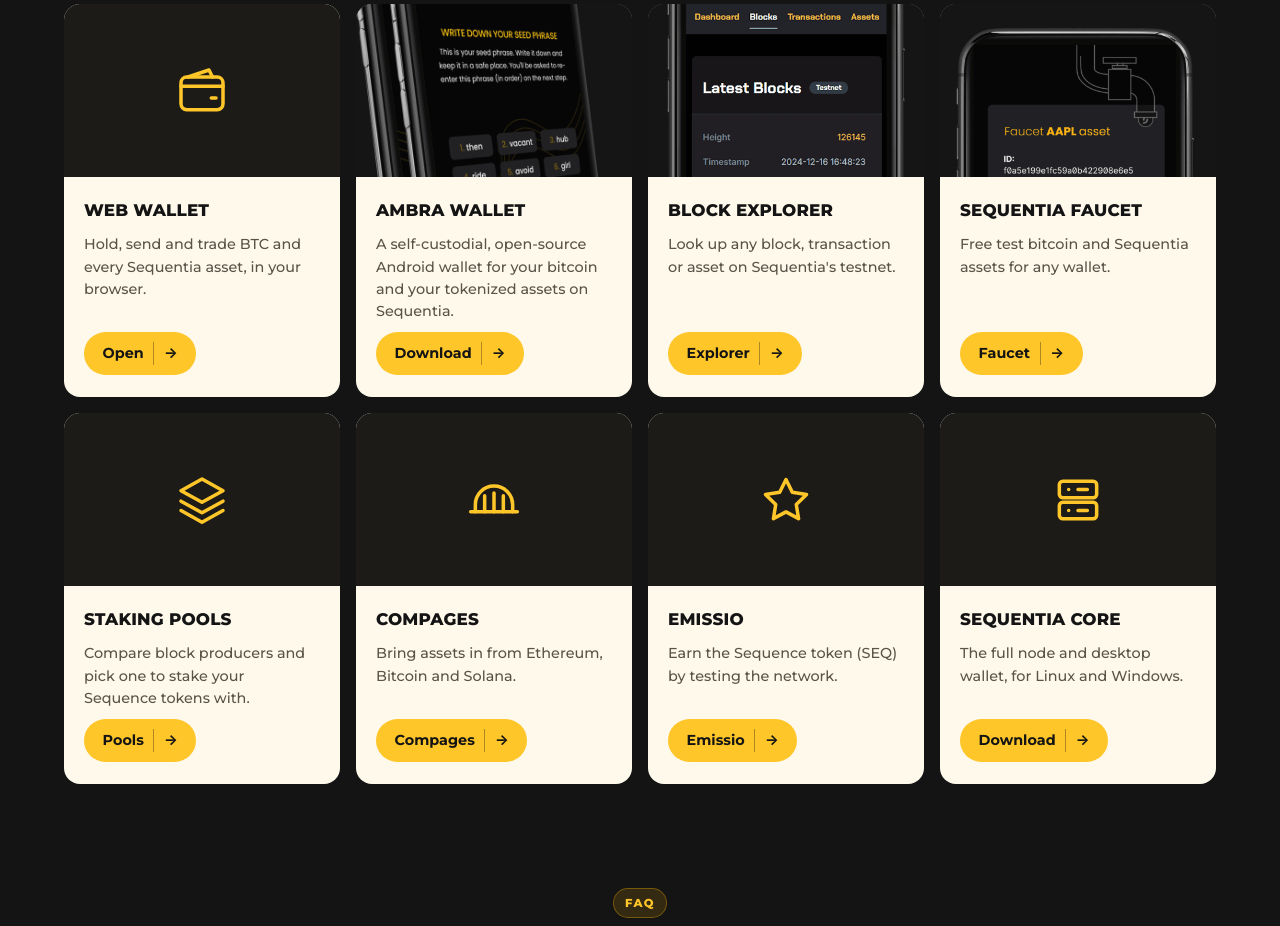
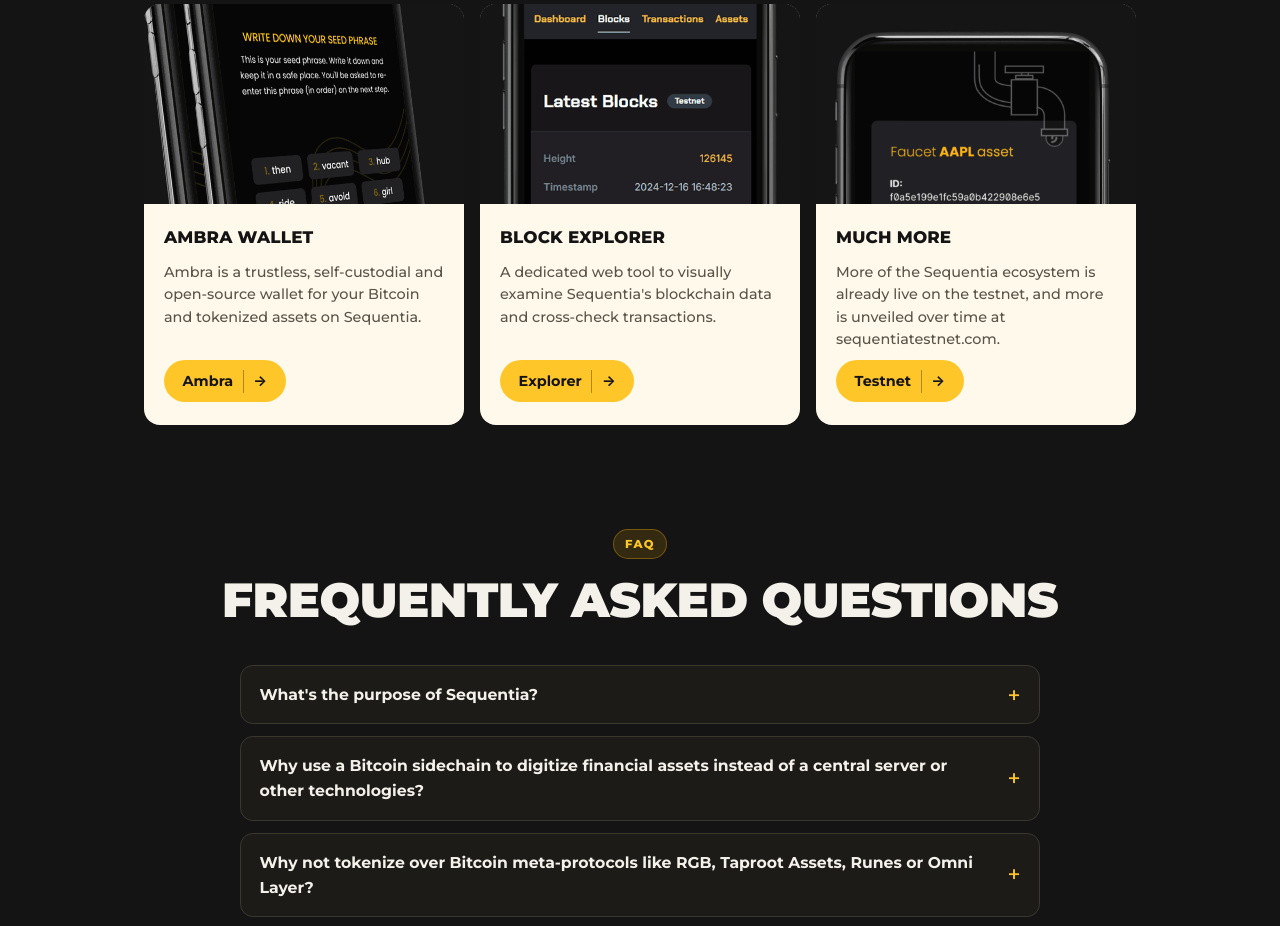
Before and after one commit to ConcatenaLabs/sequentia-site, an Astro site: page / in a window 1280 px wide. Shown: the part 1976-2902 px from the top of the page. Built offline with nearby package versions, Linux system fonts and the light colour scheme; Astro itself is replaced by a stand-in of ours.

Commit message:
site: three ecosystem cards, Ambra on its own site
The testnet ecosystem shows three cards, as the original page did: the
Ambra wallet, the block explorer, and Much more (with the faucet's
picture), which points at the testnet where the rest is unveiled over
time. Ambra's card and the FAQ link to Ambra's site on concatenalabs.com,
which carries its download.

```diff
--- a/src/data/faq.ts
+++ b/src/data/faq.ts
@@ -1,6 +1,6 @@
 // The questions on the home page. Each answer is HTML; keep it to what is true of Sequentia as it
 // runs now, and link docs.sequentia.io for depth.
-import { DOCS, TESTNET } from '../site';
+import { DOCS, TESTNET, CONCATENA } from '../site';
 
 export interface Faq {
   q: string;
@@ -99,8 +99,8 @@ export const FAQ: Faq[] = [
     a: `<p>Ambra is the wallet Concatena Labs builds for Sequentia, and its reference for what a
       Sequentia wallet should be. One recovery phrase holds bitcoin on Bitcoin and assets on Sequentia
       side by side, and fees can be paid in the asset being sent.</p>
-      <p>Ambra for Android runs on Bitcoin testnet4 and the Sequentia testnet. Download it from the
-      <a href="${TESTNET}/download/core/">testnet download page</a>.</p>`,
+      <p>Ambra for Android runs on Bitcoin testnet4 and the Sequentia testnet. Download it from
+      <a href="${CONCATENA}/ambra/">Ambra's site</a>.</p>`,
   },
   {
     q: "What's the smart contract language or script system used by Sequentia?",
@@ -112,7 +112,7 @@ export const FAQ: Faq[] = [
     q: 'What are the steps to get started with Sequentia?',
     a: `<ol>
       <li>Open the <a href="${TESTNET}/wallet/">web wallet</a>, or install
-        <a href="${TESTNET}/download/core/">Ambra for Android</a>.</li>
+        <a href="${CONCATENA}/ambra/">Ambra for Android</a>.</li>
       <li>Get free test bitcoin and Sequentia assets from the <a href="${TESTNET}/faucet">faucet</a>.</li>
       <li>Send, receive and pay fees in any asset, and follow your transactions on the
         <a href="${TESTNET}/explorer/">block explorer</a>.</li>
--- a/src/pages/index.astro
+++ b/src/pages/index.astro
@@ -1,73 +1,30 @@
 ---
 import Base from '../layouts/Base.astro';
 import { FAQ } from '../data/faq';
-import { url, DOCS, TESTNET, SOCIALS } from '../site';
+import { url, DOCS, TESTNET, CONCATENA, SOCIALS } from '../site';
 
-// Line icons for the ecosystem cards that have no screenshot, drawn on a 24-unit grid.
-const ICON = {
-  wallet: '<rect x="3" y="6" width="18" height="14" rx="2.5"/><path d="M3 10h18"/><path d="M16 15h2"/><path d="M6 6l9-3 1.5 3"/>',
-  layers: '<path d="M12 3l9 5-9 5-9-5 9-5z"/><path d="M3 12.5l9 5 9-5"/><path d="M3 16.5l9 5 9-5"/>',
-  bridge: '<path d="M2 17h20"/><path d="M4 17v-3a8 8 0 0 1 16 0v3"/><path d="M12 9v8M8 10.2V17M16 10.2V17"/>',
-  star: '<path d="M12 3.2l2.7 5.5 6.1.9-4.4 4.3 1 6.1L12 17.1 6.6 20l1-6.1-4.4-4.3 6.1-.9z"/>',
-  server: '<rect x="4" y="4" width="16" height="7" rx="1.5"/><rect x="4" y="13" width="16" height="7" rx="1.5"/><path d="M8 7.5h.01M8 16.5h.01M12 7.5h4M12 16.5h4"/>',
-};
-
+// The testnet ecosystem: three cards, as on the original page.
 const ecosystem = [
   {
-    name: 'Web wallet',
-    text: 'Hold, send and trade BTC and every Sequentia asset, in your browser.',
-    href: `${TESTNET}/wallet/`,
-    go: 'Open',
-    icon: ICON.wallet,
-  },
-  {
     name: 'Ambra wallet',
-    text: 'A self-custodial, open-source Android wallet for your bitcoin and your tokenized assets on Sequentia.',
-    href: `${TESTNET}/download/core/`,
-    go: 'Download',
+    text: 'Ambra is a trustless, self-custodial and open-source wallet for your Bitcoin and tokenized assets on Sequentia.',
+    href: `${CONCATENA}/ambra/`,
+    go: 'Ambra',
     img: 'img/ecosystem-ambra.png',
   },
   {
     name: 'Block explorer',
-    text: "Look up any block, transaction or asset on Sequentia's testnet.",
+    text: "A dedicated web tool to visually examine Sequentia's blockchain data and cross-check transactions.",
     href: `${TESTNET}/explorer/`,
     go: 'Explorer',
     img: 'img/ecosystem-explorer.png',
   },
   {
-    name: 'Sequentia faucet',
-    text: 'Free test bitcoin and Sequentia assets for any wallet.',
-    href: `${TESTNET}/faucet`,
-    go: 'Faucet',
+    name: 'Much more',
+    text: 'More of the Sequentia ecosystem is already live on the testnet, and more is unveiled over time at sequentiatestnet.com.',
+    href: TESTNET,
+    go: 'Testnet',
     img: 'img/ecosystem-faucet.png',
-  },
-  {
-    name: 'Staking pools',
-    text: 'Compare block producers and pick one to stake your Sequence tokens with.',
-    href: `${TESTNET}/pools/`,
-    go: 'Pools',
-    icon: ICON.layers,
-  },
-  {
-    name: 'Compages',
-    text: 'Bring assets in from Ethereum, Bitcoin and Solana.',
-    href: `${TESTNET}/bridge/`,
-    go: 'Compages',
-    icon: ICON.bridge,
-  },
-  {
-    name: 'Emissio',
-    text: 'Earn the Sequence token (SEQ) by testing the network.',
-    href: `${TESTNET}/emissio/`,
-    go: 'Emissio',
-    icon: ICON.star,
-  },
-  {
-    name: 'Sequentia Core',
-    text: 'The full node and desktop wallet, for Linux and Windows.',
-    href: `${TESTNET}/download/core/`,
-    go: 'Download',
-    icon: ICON.server,
   },
 ];
 ---
@@ -137,15 +94,9 @@ const ecosystem = [
       {
         ecosystem.map((e) => (
           <article class="eco-card">
-            {e.img ? (
-              <div class="shot">
-                <img src={url(e.img)} alt="" loading="lazy" width="640" height="400" />
-              </div>
-            ) : (
-              <div class="icon">
-                <svg viewBox="0 0 24 24" aria-hidden="true" set:html={e.icon} />
-              </div>
-            )}
+            <div class="shot">
+              <img src={url(e.img)} alt="" loading="lazy" width="640" height="400" />
+            </div>
             <div class="body">
               <h3>{e.name}</h3>
               <p>{e.text}</p>
--- a/src/site.ts
+++ b/src/site.ts
@@ -1,4 +1,4 @@
-// While the site is a preview, every page sends noindex. Set to false when sequentia.io points here.
+// true makes every page send noindex (a preview); false for the live site.
 export const PREVIEW = false;
 
 // A path inside this site, under whatever base the build serves from.
--- a/src/styles/global.css
+++ b/src/styles/global.css
@@ -380,7 +380,8 @@ p {
 /* ---------- ecosystem ---------- */
 .eco {
   display: grid;
-  grid-template-columns: repeat(auto-fill, minmax(min(100%, 16rem), 1fr));
+  grid-template-columns: repeat(auto-fit, minmax(min(100%, 16rem), 20rem));
+  justify-content: center;
   gap: 1rem;
 }
 
```
